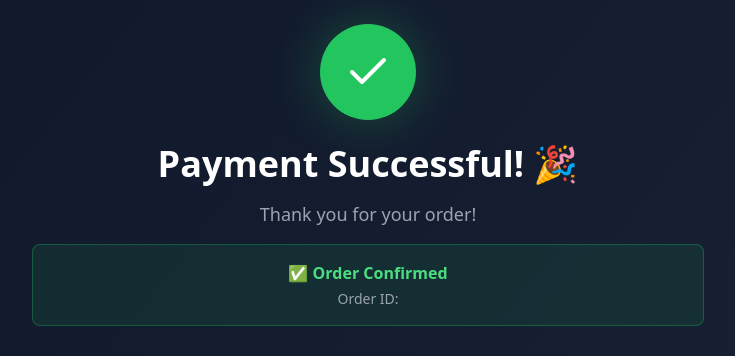
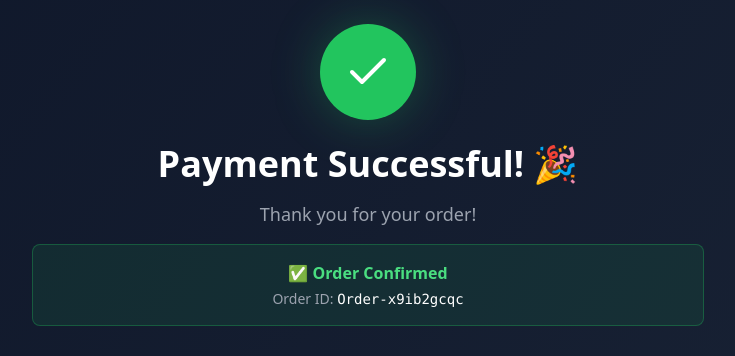
Before and after one commit to stichandlilo03-design/Dropshipping, a Next.js app: page /success in a window 1280 px wide. Shown: the top 356 px of the page, without its empty margins (272-1007 px from the left). Built offline with nearby package versions, Linux system fonts and the light colour scheme.

Commit message:
Refactor SuccessPage to use Suspense and loading state

```diff
--- a/app/success/page.jsx
+++ b/app/success/page.jsx
@@ -1,31 +1,13 @@
 'use client';
 
-import { useEffect, useState } from 'react';
+import { Suspense } from 'react';
 import { useSearchParams } from 'next/navigation';
 import Link from 'next/link';
 import { Check, Package, Truck, Mail } from 'lucide-react';
 
-export default function SuccessPage() {
+function SuccessContent() {
   const searchParams = useSearchParams();
-  const orderId = searchParams.get('order');
-  const [loading, setLoading] = useState(true);
-  const [orderData, setOrderData] = useState(null);
-
-  useEffect(() => {
-    // In a real app, you'd fetch the order from your database
-    setLoading(false);
-  }, []);
-
-  if (loading) {
-    return (
-      <div className="min-h-screen bg-gradient-to-br from-slate-900 to-slate-800 flex items-center justify-center">
-        <div className="text-center">
-          <div className="w-12 h-12 border-4 border-blue-500 border-t-transparent rounded-full animate-spin mx-auto mb-4"></div>
-          <p className="text-gray-400">Processing your order...</p>
-        </div>
-      </div>
-    );
-  }
+  const orderId = searchParams.get('order') || 'Order-' + Math.random().toString(36).substr(2, 9);
 
   return (
     <div className="min-h-screen bg-gradient-to-br from-slate-900 to-slate-800 flex items-center justify-center p-6">
@@ -47,7 +29,7 @@ export default function SuccessPage() {
           <div className="bg-green-500/10 border border-green-500/30 rounded-lg p-4 mt-6">
             <p className="text-green-400 font-semibold">✅ Order Confirmed</p>
             <p className="text-gray-400 text-sm mt-1">
-              Order ID: <span className="font-mono">{orderId}</span>
+              Order ID: <span className="font-mono text-white">{orderId}</span>
             </p>
           </div>
         </div>
@@ -171,3 +153,27 @@ export default function SuccessPage() {
     </div>
   );
 }
+
+function SuccessSkeleton() {
+  return (
+    <div className="min-h-screen bg-gradient-to-br from-slate-900 to-slate-800 flex items-center justify-center p-6">
+      <div className="max-w-2xl w-full space-y-8">
+        <div className="text-center space-y-4">
+          <div className="flex justify-center mb-6">
+            <div className="w-20 h-20 bg-slate-700 rounded-full animate-pulse"></div>
+          </div>
+          <div className="h-10 bg-slate-700 rounded w-3/4 mx-auto animate-pulse"></div>
+          <div className="h-6 bg-slate-700 rounded w-1/2 mx-auto animate-pulse"></div>
+        </div>
+      </div>
+    </div>
+  );
+}
+
+export default function SuccessPage() {
+  return (
+    <Suspense fallback={<SuccessSkeleton />}>
+      <SuccessContent />
+    </Suspense>
+  );
+}
```
